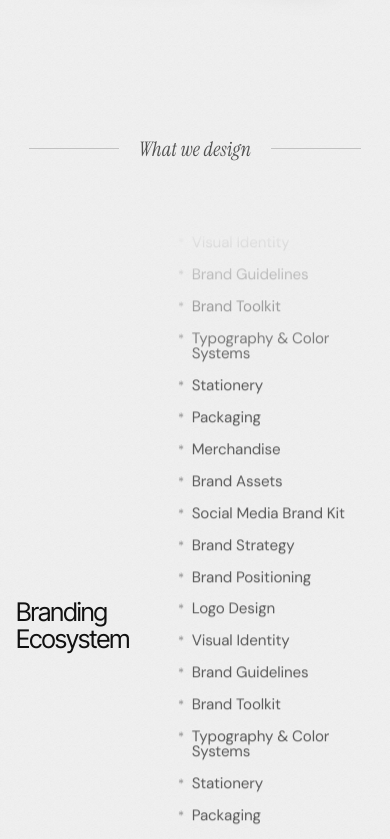
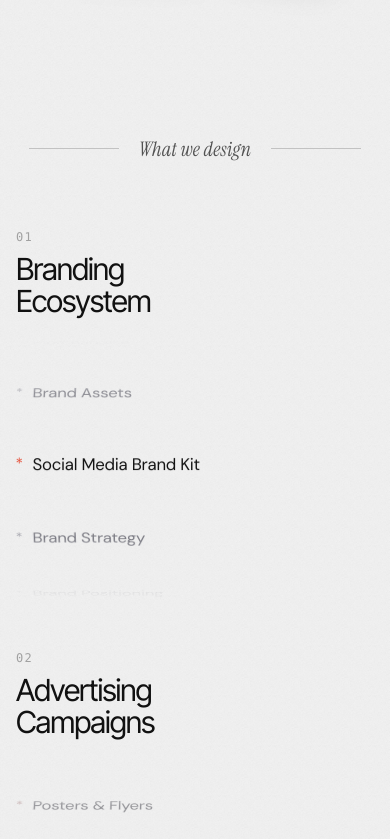
Before and after one commit to AmoghSamarth/Twixters.co, a React (Vite) app: page / in a window 390 px wide. Shown: the part 1740-2579 px from the top of the page. Built offline with nearby package versions, Linux system fonts and the light colour scheme.

Commit message:
feat(expertise): dual 3D drum wheels for Branding Ecosystem and Advertising Campaigns

```diff
--- a/src/components/tw/expertise.jsx
+++ b/src/components/tw/expertise.jsx
@@ -1,33 +1,154 @@
+import { useEffect, useRef, useState } from "react";
 import { Reveal } from "./reveal";
 import { offPageContent } from "../../content/site";
 
 const { groups } = offPageContent.whatWeDo;
 
-/* ─── One scrolling column of list items ─── */
-function ScrollList({ items, duration }) {
-  const doubled = [...items, ...items];
+/* ─── 3D Drum Wheel with variable speed & deceleration ─── */
+function DrumWheel({ items, phaseOffset = 0, initialRot = 0 }) {
+  const rotRef = useRef(initialRot);
+  const velRef = useRef(16);
+  const rafRef = useRef(null);
+  const lastRef = useRef(null);
+  const phaseRef = useRef(0); // 0: cruise, 1: burst, 2: decel
+  const phaseStartRef = useRef(null);
+  const phaseDurRef = useRef(4000 + phaseOffset);
+  const isHoveredRef = useRef(false);
+  const [rot, setRot] = useState(initialRot);
+
+  const N = items.length;
+  const ANGLE_STEP = 360 / N;
+  const WHEEL_RADIUS = 145; // px — virtual drum radius
+
+  useEffect(() => {
+    const prefersReduced =
+      typeof window !== "undefined" &&
+      window.matchMedia("(prefers-reduced-motion: reduce)").matches;
+    if (prefersReduced) return;
+
+    const tick = (now) => {
+      if (lastRef.current === null) {
+        lastRef.current = now;
+        phaseStartRef.current = now;
+      }
+      const dt = Math.min((now - lastRef.current) / 1000, 0.1);
+      lastRef.current = now;
+
+      const elapsed = now - phaseStartRef.current;
+      if (elapsed >= phaseDurRef.current) {
+        const nextPhase = (phaseRef.current + 1) % 3;
+        phaseRef.current = nextPhase;
+        phaseStartRef.current = now;
+
+        if (nextPhase === 0) {
+          // Slow cruise: 3.6s – 5.4s
+          phaseDurRef.current = 3600 + Math.random() * 1800;
+        } else if (nextPhase === 1) {
+          // Fast burst: 0.9s – 1.3s
+          phaseDurRef.current = 900 + Math.random() * 400;
+        } else {
+          // Deceleration: 3.2s – 4.5s
+          phaseDurRef.current = 3200 + Math.random() * 1300;
+        }
+      }
+
+      let targetVel = 16;
+      let ease = 0.02;
+      if (isHoveredRef.current) {
+        targetVel = 0;
+        ease = 0.08;
+      } else if (phaseRef.current === 1) {
+        targetVel = 320 + Math.random() * 60;
+        ease = 0.12;
+      } else if (phaseRef.current === 2) {
+        targetVel = 16;
+        ease = 0.022;
+      } else {
+        targetVel = 16;
+        ease = 0.03;
+      }
+
+      velRef.current += (targetVel - velRef.current) * ease;
+      rotRef.current += velRef.current * dt;
+      setRot(rotRef.current);
+
+      rafRef.current = requestAnimationFrame(tick);
+    };
+
+    rafRef.current = requestAnimationFrame(tick);
+    return () => {
+      if (rafRef.current) cancelAnimationFrame(rafRef.current);
+    };
+  }, [N, phaseOffset]);
+
   return (
     <div
-      className="relative overflow-hidden flex-1"
+      onMouseEnter={() => { isHoveredRef.current = true; }}
+      onMouseLeave={() => { isHoveredRef.current = false; }}
+      className="relative overflow-hidden cursor-default select-none w-full"
       style={{
+        height: "260px",
+        perspective: "800px",
         maskImage:
-          "linear-gradient(to bottom, transparent 0%, black 18%, black 82%, transparent 100%)",
+          "linear-gradient(to bottom, transparent 0%, black 24%, black 76%, transparent 100%)",
         WebkitMaskImage:
-          "linear-gradient(to bottom, transparent 0%, black 18%, black 82%, transparent 100%)",
+          "linear-gradient(to bottom, transparent 0%, black 24%, black 76%, transparent 100%)",
       }}
     >
-      <ul
-        className="tw-expertise-list"
-        style={{ animationDuration: duration + "s" }}
-        aria-hidden="true"
+      {items.map((item, i) => {
+        const raw = (i * ANGLE_STEP - (rot % 360) + 3600) % 360;
+        const signed = raw > 180 ? raw - 360 : raw;
+        if (Math.abs(signed) > 82) return null;
+
+        const rad = (signed * Math.PI) / 180;
+        const yOff = Math.sin(rad) * WHEEL_RADIUS;
+        const sc = Math.cos(rad);
+        const opacity = Math.max(0, Math.pow(Math.cos(rad), 0.65));
+        const isActive = Math.abs(signed) < ANGLE_STEP * 0.45;
+
+        return (
+          <div
+            key={item}
+            aria-hidden={isActive ? undefined : "true"}
+            style={{
+              position: "absolute",
+              left: 0,
+              right: 0,
+              top: "50%",
+              transform: `translateY(calc(-50% + ${yOff.toFixed(2)}px)) rotateX(${(-signed * 0.55).toFixed(1)}deg) scaleY(${sc.toFixed(4)})`,
+              transformOrigin: "left center",
+              opacity,
+              willChange: "transform, opacity",
+              pointerEvents: "none",
+            }}
           >
-        {doubled.map((item, i) => (
-          <li key={item + i} className="tw-expertise-list-item">
-            <span className="tw-expertise-star" aria-hidden="true">*</span>
+            <div className="flex items-center gap-2.5 whitespace-nowrap">
+              <span
+                className="select-none text-[0.85em] shrink-0"
+                style={{
+                  color: isActive ? "var(--color-accent, #c95d3b)" : "#a1a1aa",
+                  transform: isActive ? "scale(1.15)" : "scale(1)",
+                  transition: "transform 0.2s ease, color 0.2s ease",
+                }}
+              >
+                *
+              </span>
+              <span
+                className="tracking-[-0.015em]"
+                style={{
+                  fontFamily: "var(--font-sans)",
+                  fontSize: "clamp(1.05rem, 1.35vw, 1.4rem)",
+                  fontWeight: 400,
+                  color: isActive ? "#111111" : "#71717a",
+                  transition: "color 0.25s ease",
+                }}
+              >
                 {item}
-          </li>
-        ))}
-      </ul>
+              </span>
+            </div>
+          </div>
+        );
+      })}
     </div>
   );
 }
@@ -37,7 +158,7 @@ export function Expertise() {
     <section
       id="expertise"
       aria-label="What we design"
-      className="relative overflow-hidden px-4 py-20 sm:px-8 sm:py-28 lg:px-16 lg:py-36 xl:px-[96px] 2xl:px-[112px]"
+      className="relative overflow-hidden px-4 py-20 sm:px-8 sm:py-28 lg:px-16 lg:py-32 xl:px-[96px] 2xl:px-[112px]"
     >
       {/* Eyebrow */}
       <Reveal className="mb-16 flex items-center justify-center gap-5 sm:mb-20 lg:mb-24">
@@ -48,90 +169,61 @@ export function Expertise() {
         <div className="tw-hair flex-1 max-w-[90px]" />
       </Reveal>
 
-      {/* Two-group layout */}
+      {/* Two-group drum wheel layout */}
       <Reveal className="mx-auto max-w-[1360px]">
-        <div className="flex flex-col gap-14 sm:flex-row sm:gap-0 sm:items-stretch">
+        <div className="grid grid-cols-1 lg:grid-cols-2 gap-12 lg:gap-12 xl:gap-16 items-center">
+          {groups.map((group, gi) => {
+            const words = group.title.split(" ");
+            const firstWord = words[0];
+            const restWords = words.slice(1).join(" ");
 
-          {groups.map((group, gi) => (
+            return (
               <div
                 key={group.title}
-              className="flex flex-1 flex-row items-stretch gap-8 sm:gap-10 lg:gap-14"
+                className="relative flex flex-col sm:flex-row items-start sm:items-center gap-6 sm:gap-8 lg:gap-7 xl:gap-10"
               >
-              {/* Group title */}
-              <div className="w-[130px] sm:w-[160px] lg:w-[200px] xl:w-[230px] shrink-0 flex items-center">
+                {/* Group Title */}
+                <div className="w-full sm:w-[150px] lg:w-[165px] xl:w-[195px] shrink-0">
+                  <span className="text-[12px] font-mono tracking-widest text-neutral-400 uppercase mb-2 block select-none">
+                    0{gi + 1}
+                  </span>
                   <h2
-                  className="tw-display font-normal leading-[1.1] tracking-[-0.035em] text-ink"
-                  style={{ fontSize: "clamp(1.6rem, 2.8vw, 3.2rem)" }}
+                    className="tw-display font-medium leading-[1.08] tracking-[-0.035em] text-ink"
+                    style={{ fontSize: "clamp(1.9rem, 2.7vw, 3.1rem)" }}
                   >
-                  {group.title}
+                    {firstWord}
+                    <br />
+                    {restWords}
                   </h2>
                 </div>
 
-              {/* Scrolling list */}
-              <ScrollList
-                items={group.items}
-                duration={gi === 0 ? 28 : 24}
+                {/* Vertical hairline between Title & Drum */}
+                <div
+                  aria-hidden="true"
+                  className="hidden sm:block h-[180px] w-px shrink-0 self-center bg-hair"
                 />
 
-              {/* Column divider (between the two groups) */}
+                {/* Drum Wheel */}
+                <div className="flex-1 w-full min-w-0 overflow-hidden">
+                  <DrumWheel
+                    items={group.items}
+                    phaseOffset={gi * 2400}
+                    initialRot={gi * 55}
+                  />
+                </div>
+
+                {/* Column divider between Group 1 & Group 2 (Desktop only, positioned right) */}
                 {gi === 0 && (
                   <div
                     aria-hidden="true"
-                  className="hidden sm:block w-px shrink-0 self-stretch bg-hair mx-4 lg:mx-8"
+                    className="hidden lg:block absolute -right-6 xl:-right-8 top-1/2 -translate-y-1/2 h-[220px] w-px bg-hair"
                   />
                 )}
               </div>
-          ))}
-
+            );
+          })}
         </div>
       </Reveal>
-
-      <style>{`
-        /* ── Scrolling list strip ── */
-        .tw-expertise-list {
-          display: flex;
-          flex-direction: column;
-          list-style: none;
-          margin: 0;
-          padding: 0;
-          animation: tw-list-up linear infinite;
-          will-change: transform;
-        }
-
-        .tw-expertise-list-item {
-          display: flex;
-          align-items: baseline;
-          gap: 0.5em;
-          flex-shrink: 0;
-          font-family: var(--font-sans);
-          font-size: clamp(0.95rem, 1.3vw, 1.25rem);
-          font-weight: 400;
-          color: var(--color-ink-muted);
-          line-height: 1.0;
-          padding: 0.55em 0;
-          letter-spacing: -0.01em;
-        }
-
-        .tw-expertise-star {
-          color: var(--color-ink-faint);
-          font-size: 0.85em;
-          line-height: 1;
-          flex-shrink: 0;
-        }
-
-        @keyframes tw-list-up {
-          0%   { transform: translateY(0); }
-          100% { transform: translateY(-50%); }
-        }
-
-        .tw-expertise-list:hover {
-          animation-play-state: paused;
-        }
-
-        @media (prefers-reduced-motion: reduce) {
-          .tw-expertise-list { animation: none !important; }
-        }
-      `}</style>
     </section>
   );
 }
```
Lines whose indentation alone changed are shown as unchanged.
